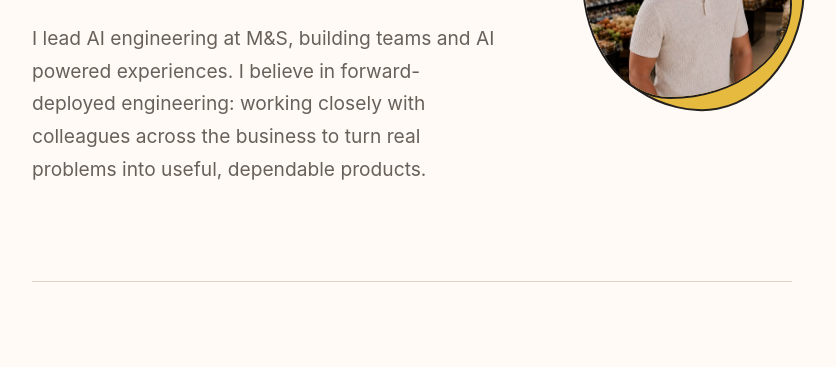
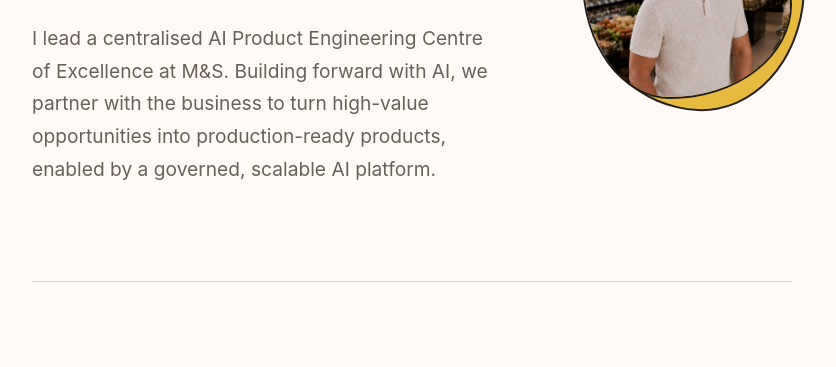
Before and after one commit to webstercharly/personal-site, an Astro site: page / in a window 1280 px wide. Shown: the part 383-750 px from the top of the page, without its empty margins (228-1064 px from the left). Built offline with nearby package versions, Linux system fonts and the light colour scheme; Astro itself is replaced by a stand-in of ours.

Commit message:
Update homepage AI engineering positioning

```diff
--- a/src/pages/index.astro
+++ b/src/pages/index.astro
@@ -18,7 +18,7 @@ try {
 
 <BaseLayout
   title="Charly Webster — Head of AI Engineering"
-  description="Charly Webster is a Head of AI Engineering building teams and technology behind better experiences."
+  description="Charly Webster leads a centralised AI Product Engineering Centre of Excellence, building forward with AI and turning business opportunities into production-ready products."
   image="/og/site.png"
   imageAlt="Charly Webster — Head of AI Engineering. Behind better experiences."
 >
@@ -30,9 +30,9 @@ try {
         <p class="eyebrow">Head of AI Engineering.</p>
         <h1>Behind better experiences.</h1>
         <p class="lede">
-          I lead AI engineering at M&amp;S, building teams and AI powered experiences. I believe in
-          forward-deployed engineering: working closely with colleagues across the business to turn
-          real problems into useful, dependable products.
+          I lead a centralised AI Product Engineering Centre of Excellence at M&amp;S. Building forward
+          with AI, we partner with the business to turn high-value opportunities into production-ready
+          products, enabled by a governed, scalable AI platform.
         </p>
       </div>
 
```
